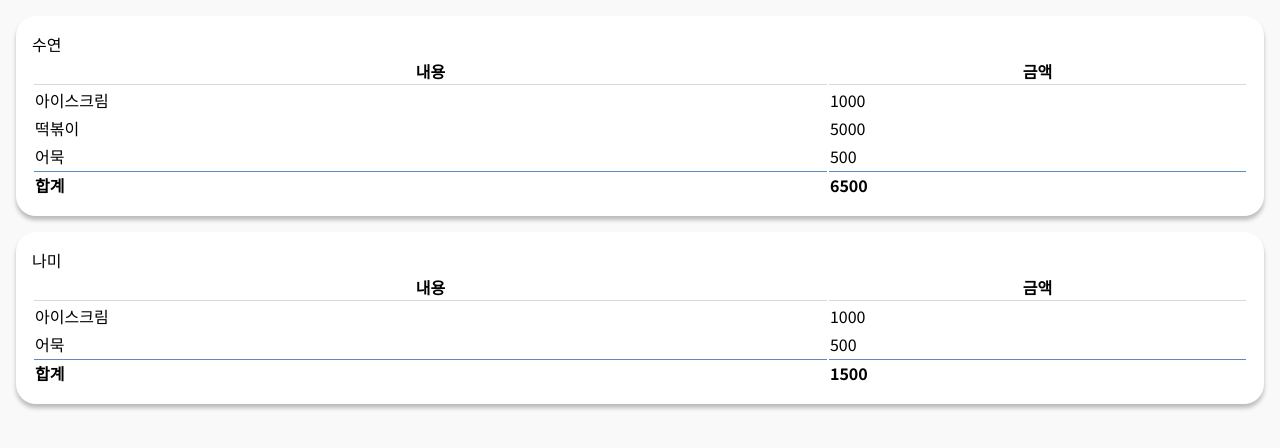
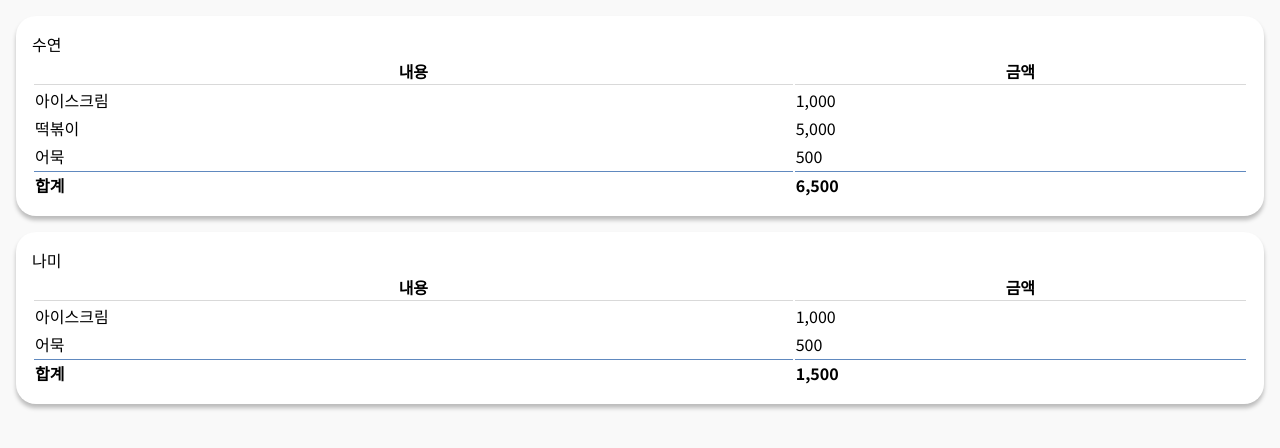
Before and after one commit to danikaaa/kkalssam, a React (Create React App) app: page / in a window 1280 px wide. Both pictures are taken after a click on the button "계산". Shown: the top 448 px of the page. Built offline with nearby package versions, Linux system fonts and the light colour scheme.

Commit message:
금액 천단위 표시

```diff
--- a/package.json
+++ b/package.json
@@ -1,4 +1,5 @@
 {
+  "homepage": "https://danikaaa.github.io/kkalssam/",
   "name": "kkalssam",
   "version": "0.1.0",
   "private": true,
--- a/src/components/ContentList.js
+++ b/src/components/ContentList.js
@@ -63,7 +63,7 @@ const ContentList = ({contents, userlist, onContentInsert}) => {
                 {contents.map(content => (
                     <li className="content-item" key={content.idx}>
                         <div className="product">{content.product}</div>
-                        <div className="price"><BiWon /> {content.price}</div>
+                        <div className="price"><BiWon /> {content.price.toLocaleString()}</div>
                         <div className="users">{content.users}</div>
                     </li>
                 ))}
--- a/src/components/ReceiptList.js
+++ b/src/components/ReceiptList.js
@@ -16,14 +16,14 @@ const ReceiptList = ({receipts}) => {
                     {receipt.products.map((product, idx) => (
                         <tr key={idx}>
                             <td>{product.product}</td>
-                            <td>{product.price}</td>
+                            <td>{product.price.toLocaleString()}</td>
                         </tr>
                     ))}
                     </tbody>
                     <tfoot>
                     <tr className="total_price">
                         <td>합계</td>
-                        <td>{receipt.totalPrice}</td>
+                        <td>{receipt.totalPrice.toLocaleString()}</td>
                     </tr>
                     </tfoot>
 
```
